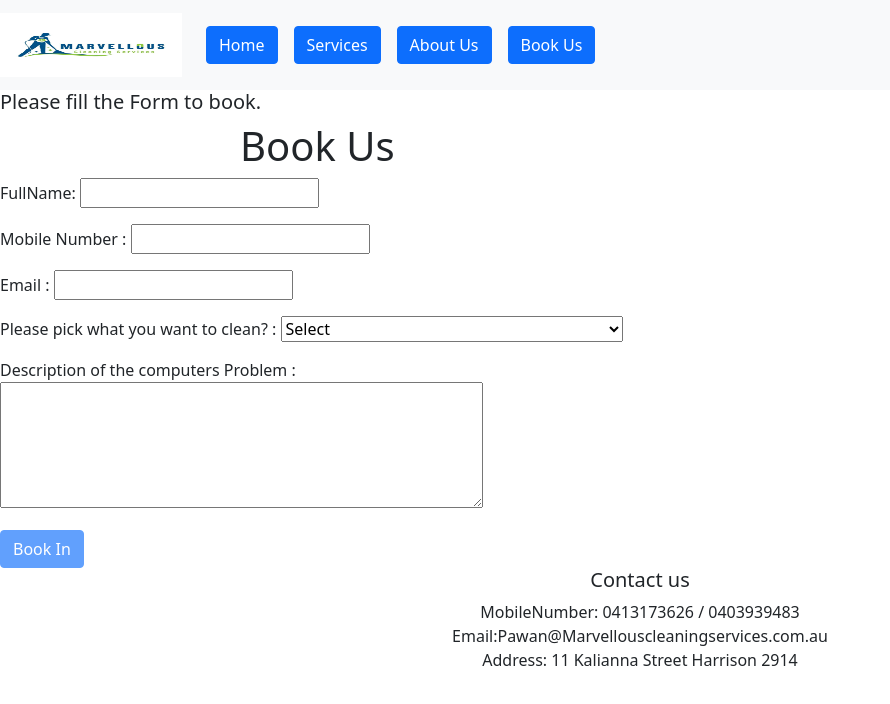
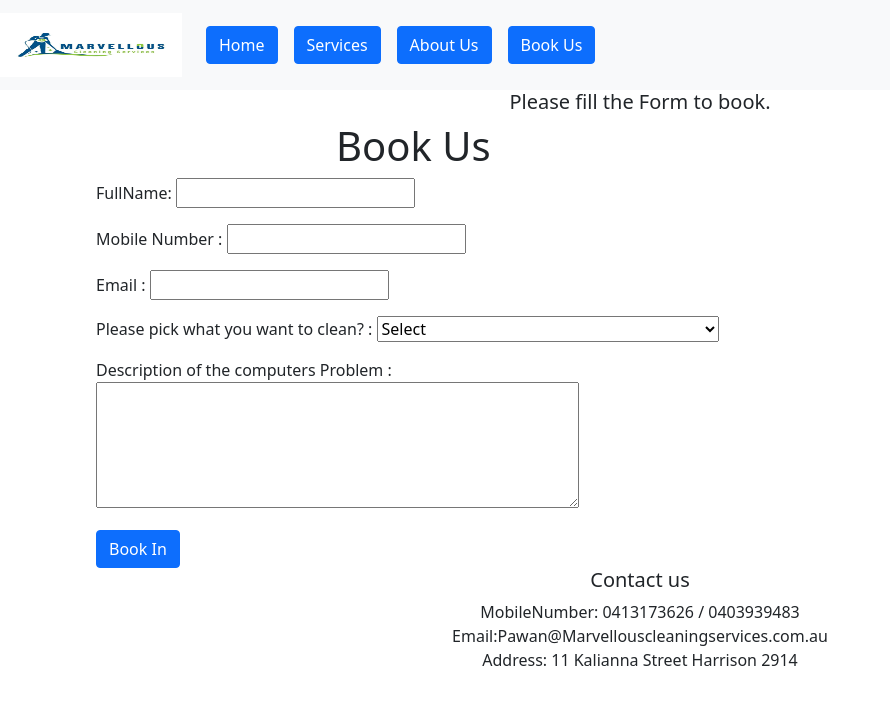
Before and after one commit to pawan13/marvellouscleaning, a React (Create React App) app: page /bookingscreens in a window 1280 px wide. Shown: the top 704 px of the page, without its empty margins (0-890 px from the left). Built offline with nearby package versions, Linux system fonts and the light colour scheme.

Commit message:
made the bookingScreen better

```diff
--- a/src/screens/BookingScreens.js
+++ b/src/screens/BookingScreens.js
@@ -26,7 +26,39 @@ export default function BookingFormScreen() {
 
   const handleSubmit = (e) => {
     e.preventDefault();
-    emailjs
+    setFormErrors(validate(state))
+    setIsSubmit(true);
+  };
+  const validate = (values) => {
+    const errors = {};
+    const regex = /^[^\s@]+@[^\s@]+\.[^\s@]{2,}$/i;
+    if (!values.FullName) {
+      errors.FullName = 'Username is required!';
+    }
+    if (!values.MobileNumber) {
+      errors.MobileNumber = 'MobileNumber is required!';
+    } else if (values.MobileNumber.length > 10) {
+      errors.MobileNumber = 'MobileNumber must be 10 characters';
+    } else if (values.MobileNumber.length < 10) {
+      errors.MobileNumber = 'MobileNumber must be 10 characters';
+    }
+    if (!values.email) {
+      errors.email = 'Email is required';
+    } else if (!regex.test(values.email)) {
+      errors.email = 'This is not a valid email format!';
+    }
+    if (!values.cleaning) {
+      errors.cleaning = 'Please select the type of cleaning required';
+    }
+
+    if (!values.description) {
+      errors.description = 'Please describe about the job.';
+    }
+    return errors;
+  };
+
+  function sendEmail(){
+      emailjs
       .sendForm(
         'service_nmk2gpb',
         'template_mu49wdx',
@@ -40,47 +72,18 @@ export default function BookingFormScreen() {
         (error) => {
           console.log(error.text);
         }
-      );
-    setFormErrors(validate(state));
-    setIsSubmit(true);
-  };
+      )
+  }
 
-  const validate = (values) => {
-    const errors = {};
-    const regex = /^[^\s@]+@[^\s@]+\.[^\s@]{2,}$/i;
-    if (!values.FullName) {
-      errors.FullName = 'Username is required!';
-    }
-    if (!values.MobileNumber) {
-      errors.MobileNumber = 'MobileNumber is required!';
-    } else if (values.MobileNumber.length > 10) {
-      errors.MobileNumber = 'MobileNumber must be 10 characters';
-    } else if (values.MobileNumber.length < 10) {
-      errors.MobileNumber = 'MobileNumber must be 10 characters';
-    }
-
-    if (!values.email) {
-      errors.email = 'Emails is required';
-    } else if (!regex.test(values.email)) {
-      errors.email = 'This is not a valid email format!';
-    }
-    if (!values.cleaning) {
-      errors.cleaning = 'Please select the type of cleaning. It is required';
-    }
-
-    if (!values.description) {
-      errors.description = 'Please select one Option';
-    }
-    return errors;
-  };
   return (
     <div>
-      {Object.keys(formErrors).length === 0 && isSubmit ? (
+      {Object.keys(formErrors).length === 0  && isSubmit ? (
         <div>
+          {sendEmail()}
           <MessageBox variant="success">
             <p>
-              Your email has been sent with following details to our technician,{' '}
-              <br /> our technician will get back to you soon.
+              Your email has been sent,{' '}
+              <br /> our team member will get back to you soon.
             </p>
           </MessageBox>
 
@@ -91,18 +94,20 @@ export default function BookingFormScreen() {
           <h6>ComputerType: {state.cleaning}</h6>
           <h6>Description: {state.description}</h6>
 
-          <Link className="nav-link" to="/payment">
+          <Link className="nav-link" to="/home">
             <Button className="packages" variant="success">
-              Add to cart
+              Return to Home
             </Button>
           </Link>
+
         </div>
       ) : (
         <div>
-          <h5>Please fill the Form to book.</h5>
+          <h5 style={{textAlign: "center"}}>Please fill the Form to book.</h5>
         </div>
       )}
       <form
+      style={{marginLeft:"6rem"}}
         hidden={Object.keys(formErrors).length === 0 && isSubmit}
         ref={form}
         onSubmit={handleSubmit}
@@ -161,7 +166,7 @@ export default function BookingFormScreen() {
             <option value="HouseKeeping">HouseKeeping</option>
             <option value="Others">Others</option>
           </select>
-          <p style={{ color: 'red' }}>{formErrors.computer}</p>
+          <p style={{ color: 'red' }}>{formErrors.cleaning}</p>
         </label>
         <br />
 
@@ -179,13 +184,6 @@ export default function BookingFormScreen() {
         </label>
         <br />
         <Button
-          disabled={
-            !state.FullName ||
-            !state.MobileNumber ||
-            !state.email ||
-            !state.cleaning ||
-            !state.description
-          }
           type="submit"
           value="Send"
           className="formButton"
@@ -195,4 +193,4 @@ export default function BookingFormScreen() {
       </form>
     </div>
   );
-}
+      }
```
